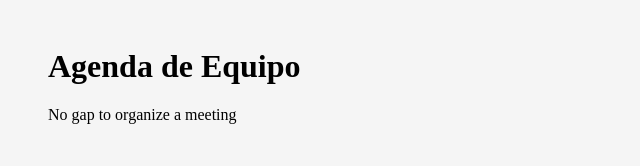
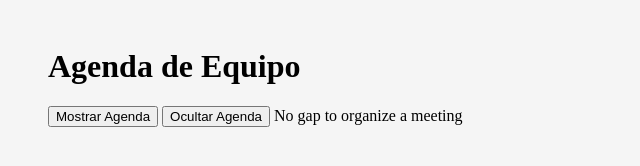
Before and after one commit to Warszawa1/team-schedule, a website: page index.html in a window 1280 px wide. Shown: the whole page, without its empty margins (0-640 px from the left). Drawn offline with Linux system fonts and the light colour scheme.

Commit message:
Update index.html

```diff
--- a/index.html
+++ b/index.html
@@ -12,8 +12,8 @@
     <div id="result"></div>
     <h2><span id="table"></span></h2>
 
-    <!-- <button id="btn-show" onclick="mostrar()">Mostrar Agenda</button>
-    <button id="btn-hide" onclick="hide()">Ocultar Agenda</button> -->
+    <button id="btn-show" onclick="mostrar()">Mostrar Agenda</button>
+    <button id="btn-hide" onclick="hide()">Ocultar Agenda</button>
 
 
 
```
